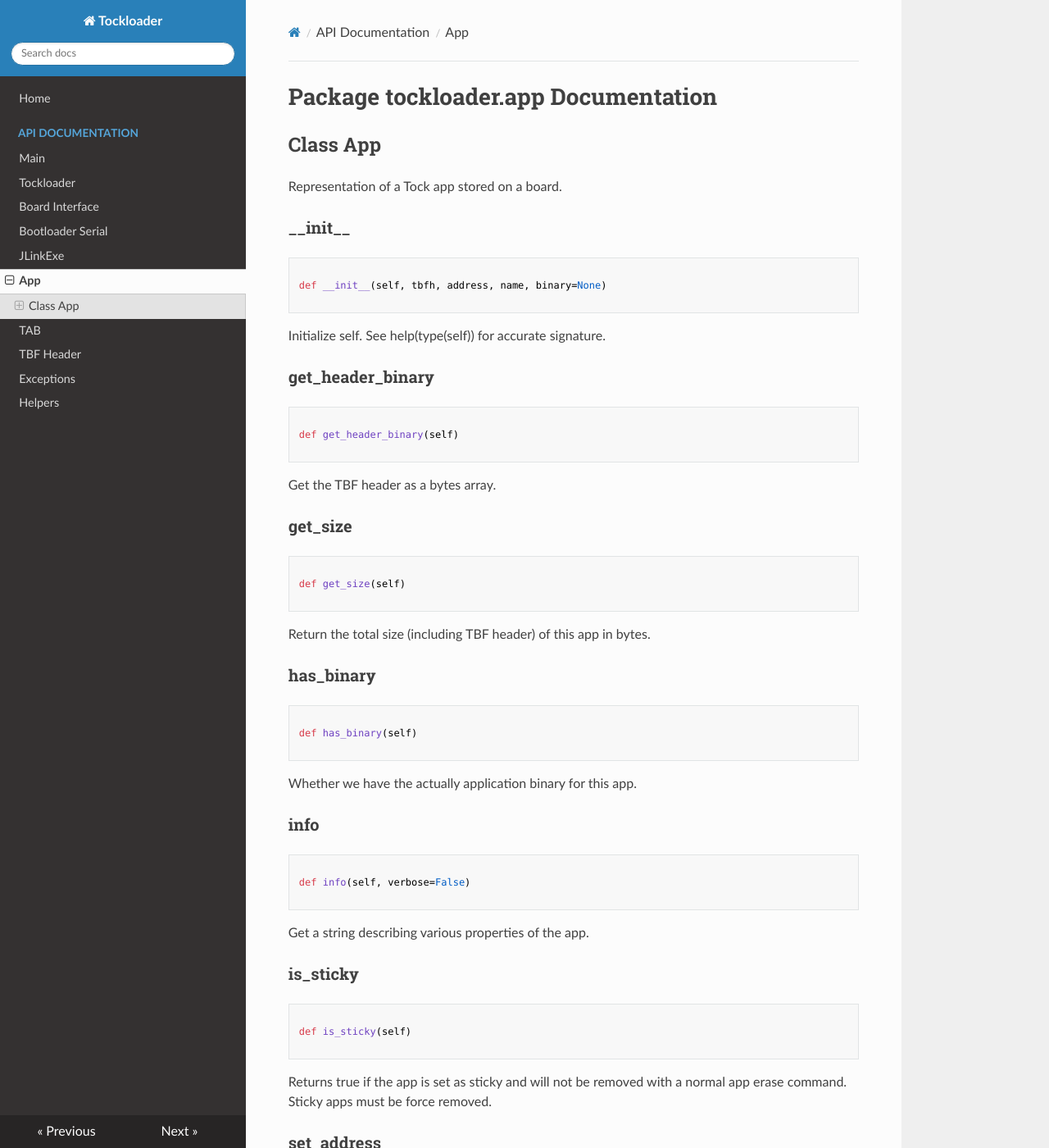
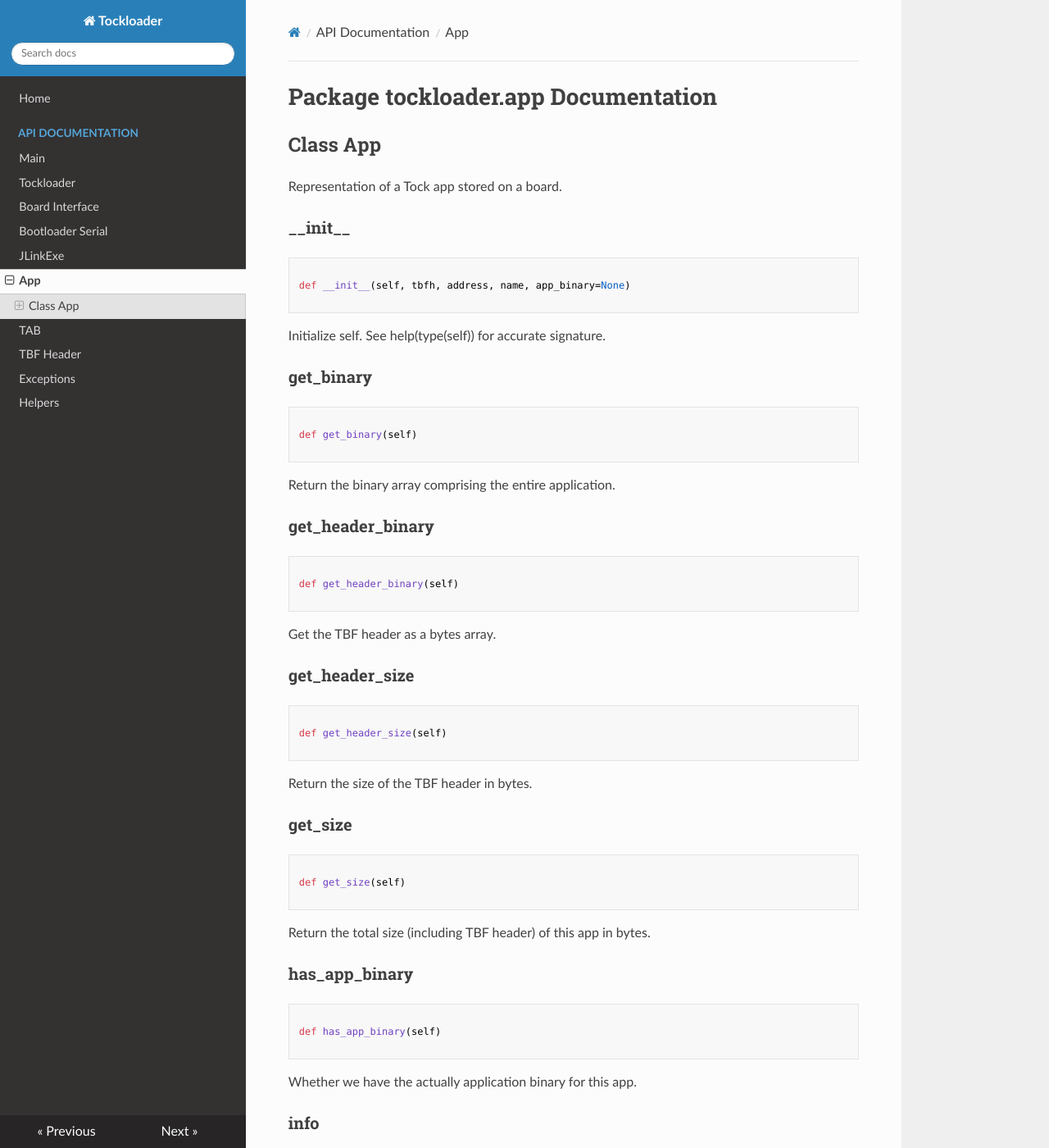
Before and after one commit to tock/tockloader, an MkDocs documentation site: the page built from docs/app.md, in a window 1280 px wide and 1400 px high. Shown: the whole window at 82% size. Built offline with MkDocs 1.6.1, drawn with Linux system fonts in a browser that asks for light colours; nearby versions of some CDN libraries; old or Windows-style settings are respelled for this version of MkDocs; some of the changed text lies outside the part shown.

Commit message:
update docs

````diff
--- a/docs/app.md
+++ b/docs/app.md
@@ -5,13 +5,25 @@
 ### \_\_init\_\_
 ```py
 
-def __init__(self, tbfh, address, name, binary=None)
+def __init__(self, tbfh, address, name, app_binary=None)
 
 ```
 
 
 
 Initialize self.  See help(type(self)) for accurate signature.
+
+
+### get\_binary
+```py
+
+def get_binary(self)
+
+```
+
+
+
+Return the binary array comprising the entire application.
 
 
 ### get\_header\_binary
@@ -26,6 +38,18 @@
 Get the TBF header as a bytes array.
 
 
+### get\_header\_size
+```py
+
+def get_header_size(self)
+
+```
+
+
+
+Return the size of the TBF header in bytes.
+
+
 ### get\_size
 ```py
 
@@ -38,10 +62,10 @@
 Return the total size (including TBF header) of this app in bytes.
 
 
-### has\_binary
+### has\_app\_binary
 ```py
 
-def has_binary(self)
+def has_app_binary(self)
 
 ```
 
@@ -87,10 +111,10 @@
 Set the address of flash where this app is or should go.
 
 
-### set\_binary
+### set\_app\_binary
 ```py
 
-def set_binary(self, binary)
+def set_app_binary(self, app_binary)
 
 ```
 
@@ -98,6 +122,19 @@
 
 Update the application binary. Likely this binary would come from the
 existing contents of flash on a board.
+
+
+### set\_size
+```py
+
+def set_size(self, size)
+
+```
+
+
+
+Force the entire app to be a certain size. If `size` is smaller than the
+actual app an error will be thrown.
 
 
 ### \_\_str\_\_
````
Also changed, not shown: docs/tab.md (+1 -1 lines), docs/tbfh.md (+15 -0 lines), docs/tockloader.md (+13 -0 lines).
